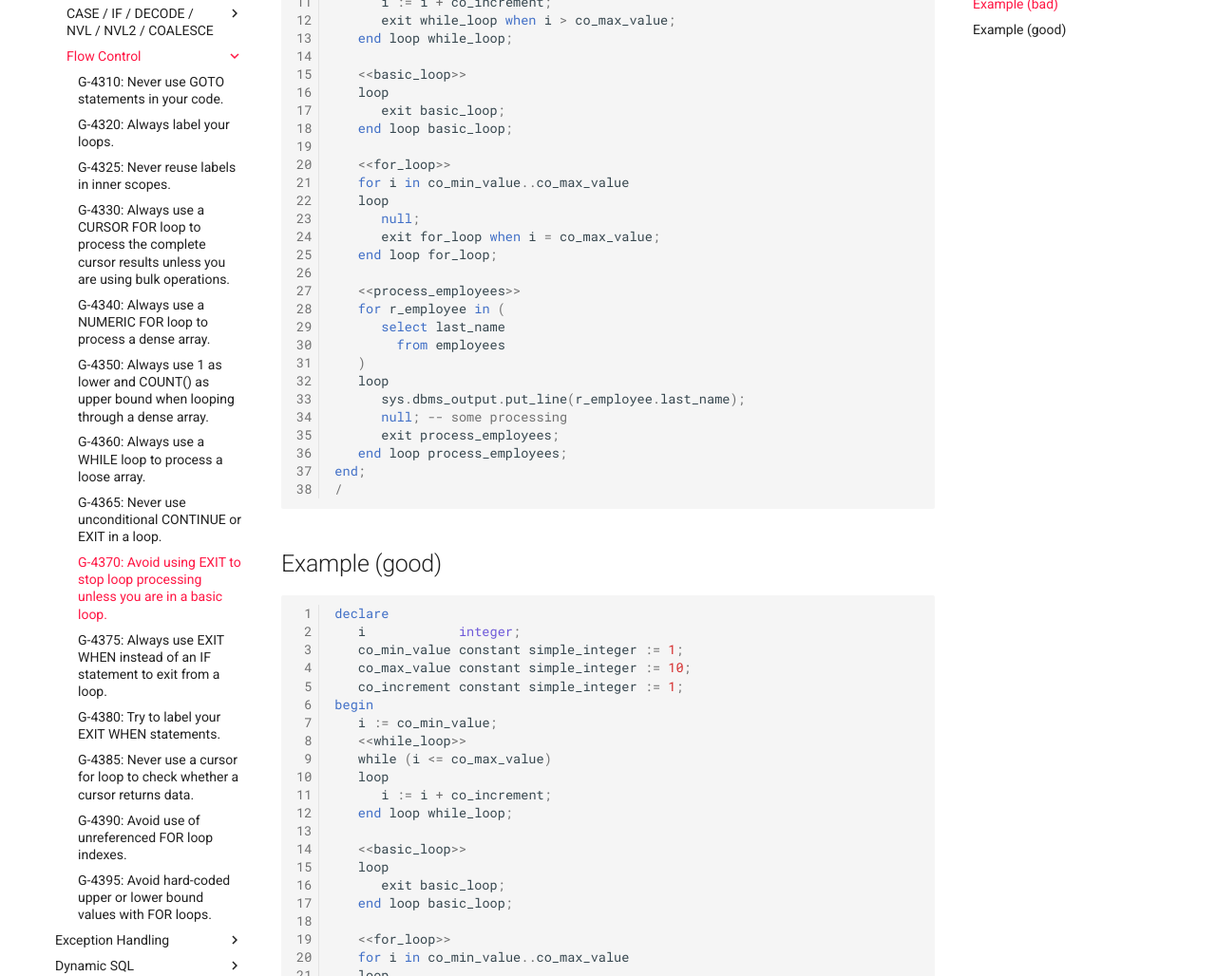
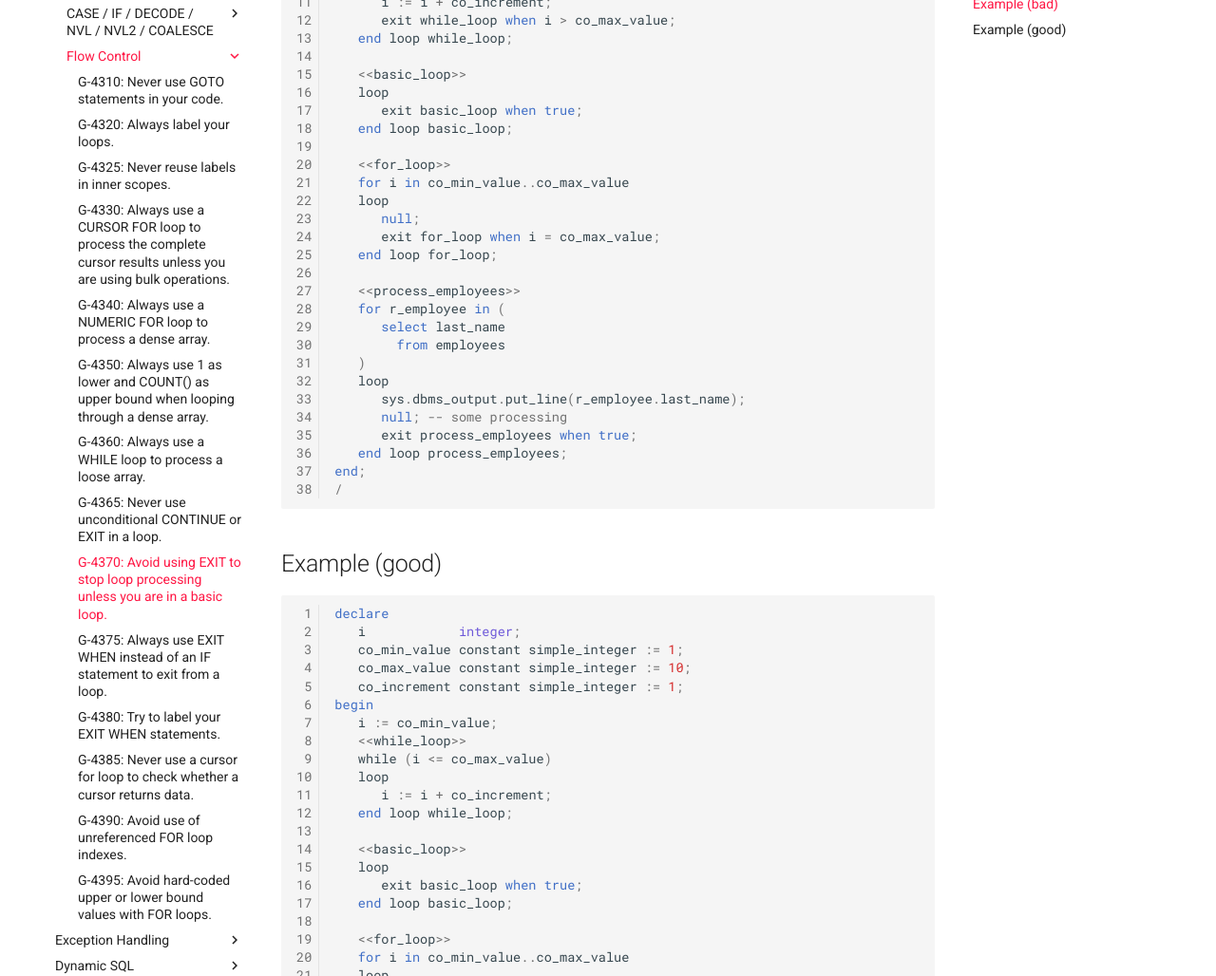
Before and after one commit to Trivadis/plsql-and-sql-coding-guidelines, an MkDocs documentation site: the page built from docs/4-language-usage/4-control-structures/3-flow-control/g-4370.md, in a window 1280 px wide and 1400 px high, scrolled down 641 px. Shown: the part 153-1181 px from the top of the window at 95% size. Built offline with MkDocs 1.6.1 and Material for MkDocs 9.7.7, drawn with Linux system fonts in a browser that asks for light colours; comment, search, counter and statistics services are not loaded; the version menu is left out.

Commit message:
Fix violations of G-4365

```diff
--- a/docs/4-language-usage/4-control-structures/3-flow-control/g-4370.md
+++ b/docs/4-language-usage/4-control-structures/3-flow-control/g-4370.md
@@ -26,7 +26,7 @@ begin
 
    <<basic_loop>>
    loop
-      exit basic_loop;
+      exit basic_loop when true;
    end loop basic_loop;
 
    <<for_loop>>
@@ -44,7 +44,7 @@ begin
    loop
       sys.dbms_output.put_line(r_employee.last_name);
       null; -- some processing
-      exit process_employees;
+      exit process_employees when true;
    end loop process_employees;
 end;
 /
@@ -68,7 +68,7 @@ begin
 
    <<basic_loop>>
    loop
-      exit basic_loop;
+      exit basic_loop when true;
    end loop basic_loop;
 
    <<for_loop>>
```
